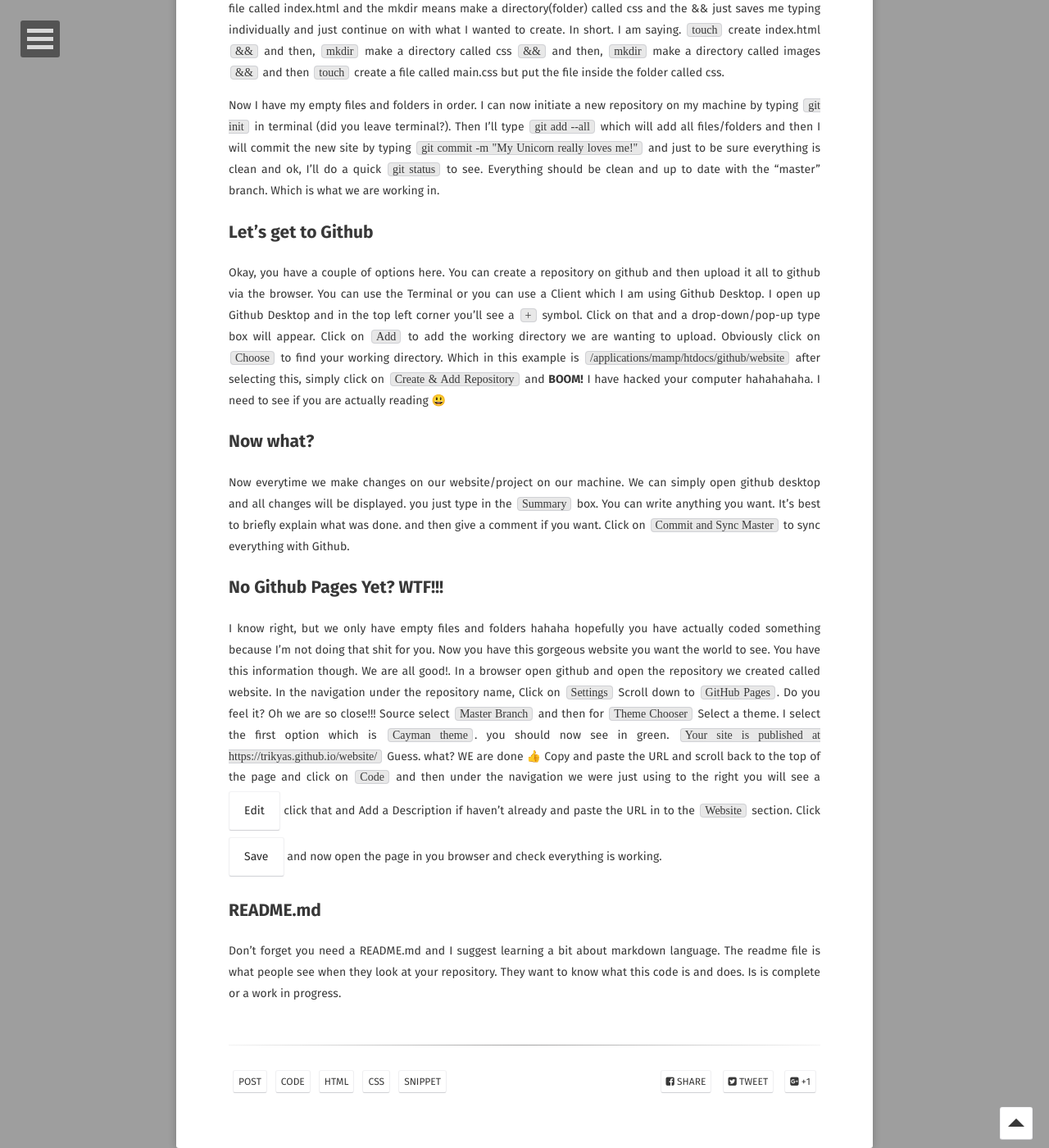
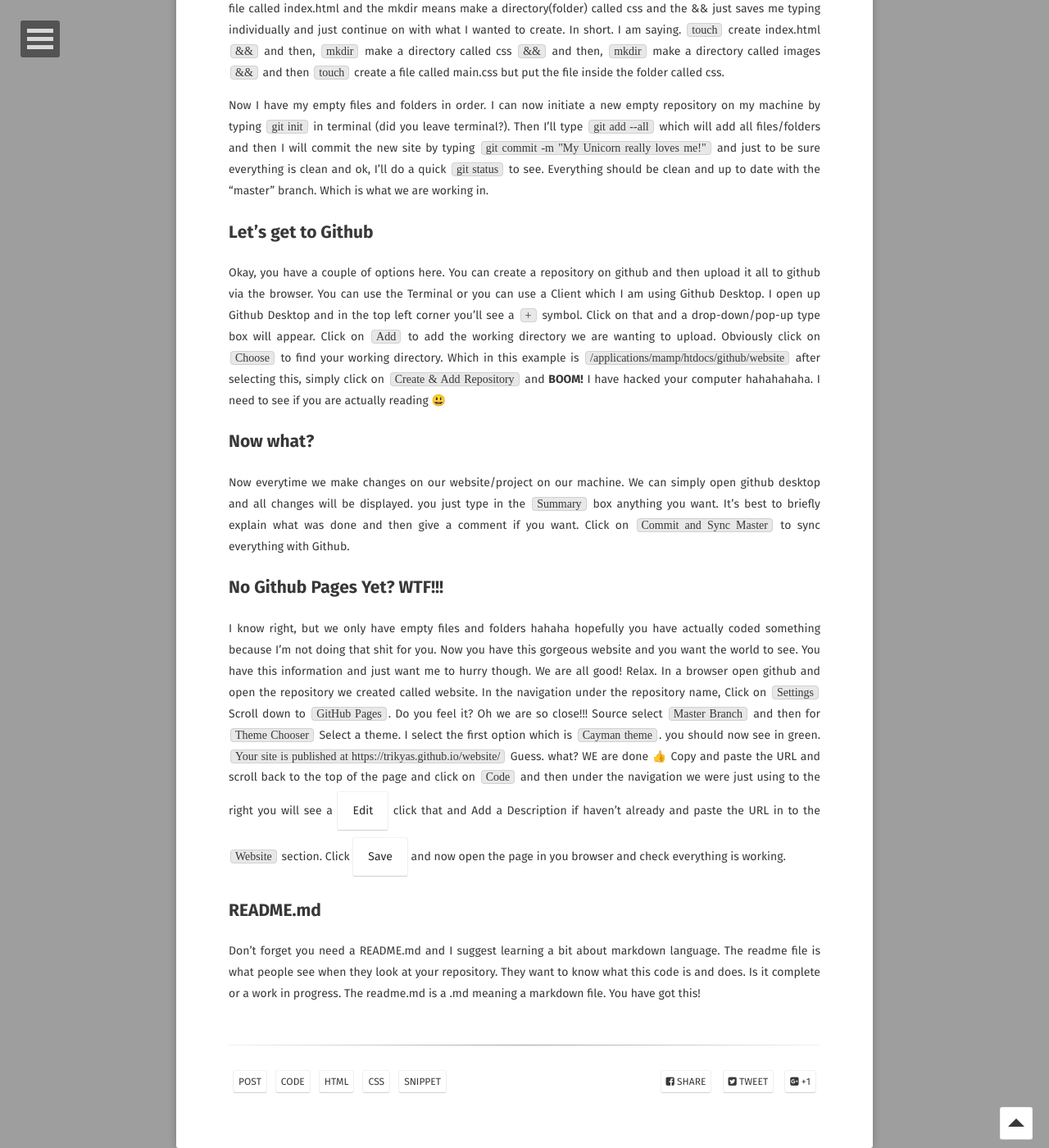
Before and after one commit to trikyas/website, a Jekyll site: the page built from _posts/2018-01-01-Host-it-on-Github.md, in a window 1280 px wide and 1400 px high, scrolled down 891 px. Shown: the whole window at 82% size. Built offline with Jekyll 4.4.1, drawn with Linux system fonts in a browser that asks for light colours; some web fonts are replaced.

Commit message:
Just making it better

```diff
--- a/_posts/2018-01-01-Host-it-on-Github.md
+++ b/_posts/2018-01-01-Host-it-on-Github.md
@@ -19,18 +19,18 @@ I simply fire up my terminal and navigate to my working directory. For example:
 `cd /applications/mamp/htdocs/github` from there I create another folder which will be my site folder called website: `mkdir website` and then navigate into the new folder `cd website`. Now, I'll create an `index.html` and a couple of folders as well. `touch index.html && mkdir css && mkdir images && touch css/main.css`.
 In case you don't know what the actual fck that all means. `touch` means create a file called index.html and the mkdir means make a directory(folder) called css and the && just saves me typing individually and just continue on with what I wanted to create. In short. I am saying. `touch` create index.html `&&` and then, `mkdir` make a directory called css `&&` and then, `mkdir` make a directory called images `&&` and then `touch` create a file called main.css but put the file inside the folder called css.
 
-Now I have my empty files and folders in order. I can now initiate a new repository on my machine by typing `git init` in terminal (did you leave terminal?). Then I'll type `git add --all` which will add all files/folders and then I will commit the new site by typing `git commit -m "My Unicorn really loves me!"` and just to be sure everything is clean and ok, I'll do a quick `git status` to see. Everything should be clean and up to date with the "master" branch. Which is what we are working in.
+Now I have my empty files and folders in order. I can now initiate a new empty repository on my machine by typing `git init` in terminal (did you leave terminal?). Then I'll type `git add --all` which will add all files/folders and then I will commit the new site by typing `git commit -m "My Unicorn really loves me!"` and just to be sure everything is clean and ok, I'll do a quick `git status` to see. Everything should be clean and up to date with the "master" branch. Which is what we are working in.
 
 ## Let's get to Github
 Okay, you have a couple of options here. You can create a repository on github and then upload it all to github via the browser. You can use the Terminal or you can use a Client which I am using Github Desktop.
 I open up Github Desktop and in the top left corner you'll see a `+` symbol. Click on that and a drop-down/pop-up type box will appear. Click on `Add` to add the working directory we are wanting to upload. Obviously click on `Choose` to find your working directory. Which in this example is `/applications/mamp/htdocs/github/website` after selecting this, simply click on `Create & Add Repository` and <b>BOOM!</b> I have hacked your computer hahahahaha. I need to see if you are actually reading 😃
 ## Now what?
-Now everytime we make changes on our website/project on our machine. We can simply open github desktop and all changes will be displayed. you just type in the `Summary` box. You can write anything you want. It's best to briefly explain what was done. and then give a comment if you want. Click on `Commit and Sync Master` to sync everything with Github.
+Now everytime we make changes on our website/project on our machine. We can simply open github desktop and all changes will be displayed. you just type in the `Summary` box anything you want. It's best to briefly explain what was done and then give a comment if you want. Click on `Commit and Sync Master` to sync everything with Github.
 ## No Github Pages Yet? WTF!!!
 I know right, but we only have empty files and folders hahaha hopefully you have actually coded something because I'm not doing that shit for you.
-Now you have this gorgeous website you want the world to see. You have this information though. We are all good!. In a browser open github and open the repository we created called website.
+Now you have this gorgeous website and you want the world to see. You have this information and just want me to hurry though. We are all good! Relax. In a browser open github and open the repository we created called website.
 In the navigation under the repository name, Click on `Settings` Scroll down to `GitHub Pages`. Do you feel it? Oh we are so close!!!
 Source select `Master Branch` and then for `Theme Chooser` Select a theme. I select the first option which is `Cayman theme`. you should now see in green.  `Your site is published at https://trikyas.github.io/website/` Guess. what? WE are done 👍
 Copy and paste the URL and scroll back to the top of the page and click on `Code` and then under the navigation we were just using to the right you will see a <a href="#" class="btn">Edit</a> click that and Add a Description if haven't already and paste the URL in to the `Website` section. Click <a href="#" class="btn">Save</a> and now open the page in you browser and check everything is working.
 ## README.md
-Don't forget you need a README.md and I suggest learning a bit about markdown language. The readme file is what people see when they look at your repository. They want to know what this code is and does. Is is complete or a work in progress.
+Don't forget you need a README.md and I suggest learning a bit about markdown language. The readme file is what people see when they look at your repository. They want to know what this code is and does. Is it complete or a work in progress. The readme.md is a .md meaning a markdown file. You have got this!
```
